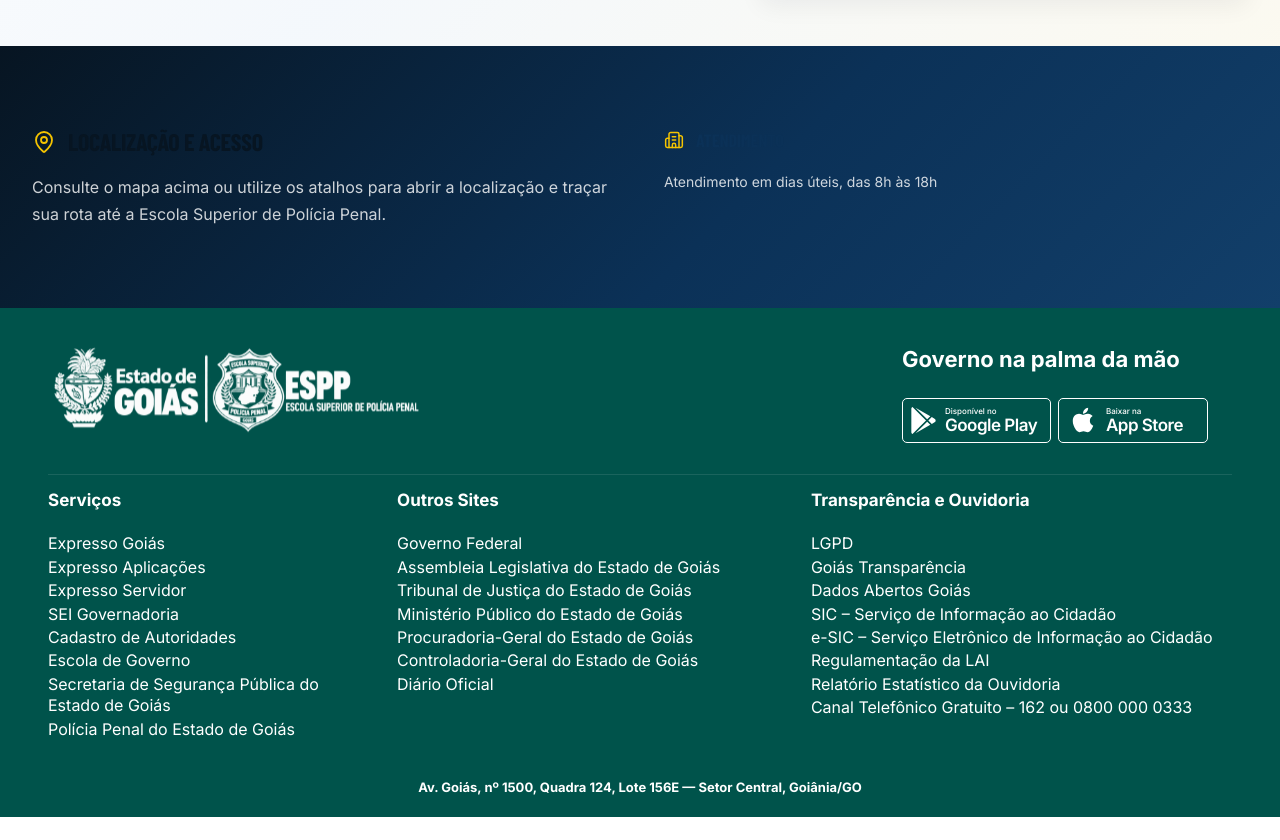
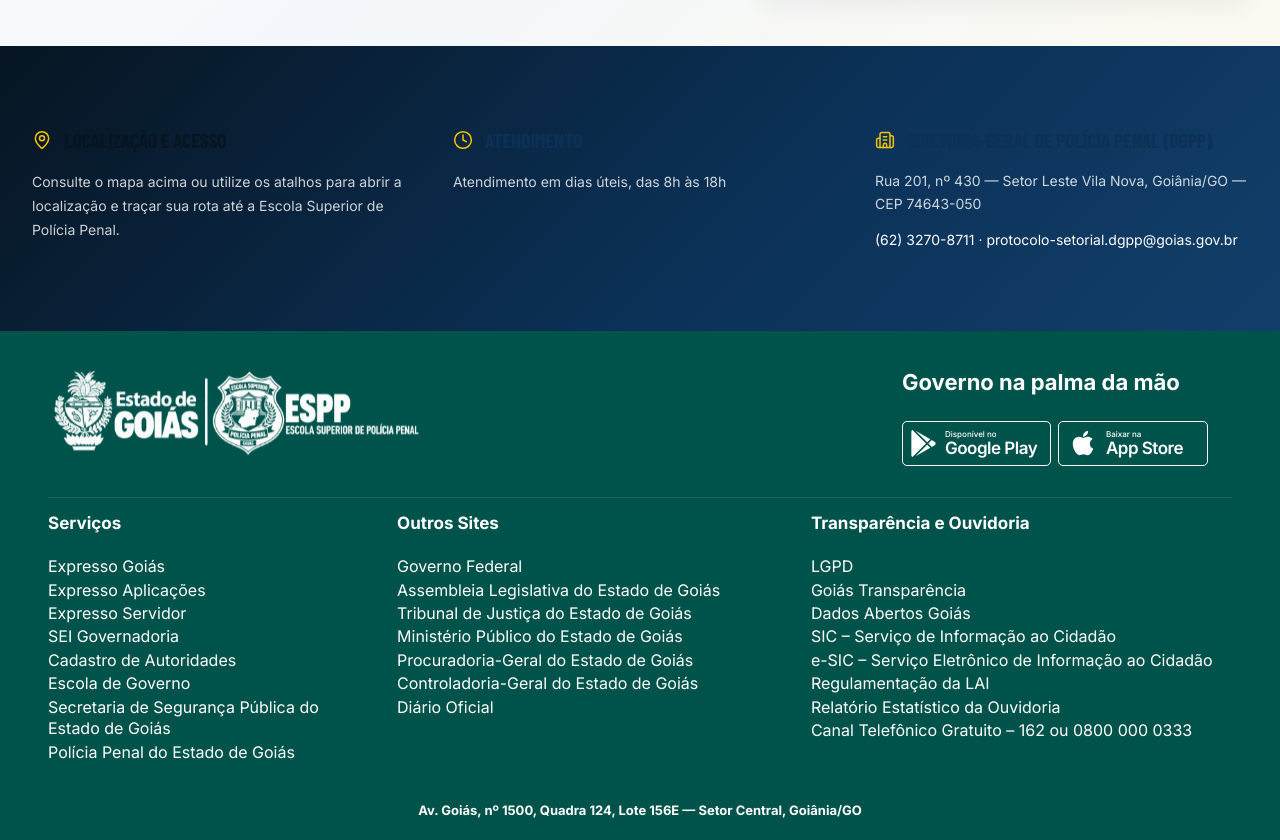
Before and after one commit to jhfmiguel/ppgo-espp-site, a Next.js app in the folder app/: page /localizacao in a window 1280 px wide. Shown: the part 1212-2052 px from the top of the page. Before the commit the page ends 2029 px from the top, so only its background shows below. Built offline with nearby package versions, Linux system fonts and the light colour scheme.

Commit message:
Alinha informações da faixa de localização em três colunas

```diff
--- a/app/components/localizacao.tsx
+++ b/app/components/localizacao.tsx
@@ -120,23 +120,43 @@ export function Localizacao() {
 
       <div className="localizacao-faixa-degrade mt-10 w-full bg-[#071522] bg-[linear-gradient(135deg,#071522_0%,#0b3157_58%,#123f6a_100%)] py-16 text-white lg:mt-12 lg:py-20">
         <div className="container-espp">
-          <div className="grid gap-8 lg:grid-cols-2 lg:gap-12">
+          <div className="grid gap-10 md:grid-cols-3 md:gap-8 lg:gap-12">
             <div>
-              <h2 className="title-display flex items-center gap-3 text-2xl text-white">
-                <MapPin className="size-6 text-[#f5c400]" aria-hidden="true" />
+              <h2 className="title-display flex items-center gap-3 text-xl text-white">
+                <MapPin className="size-5 shrink-0 text-[#f5c400]" aria-hidden="true" />
                 Localização e acesso
               </h2>
-              <p className="mt-4 max-w-2xl text-base leading-relaxed text-white/80">
+              <p className="mt-4 text-sm leading-relaxed text-white/80">
                 Consulte o mapa acima ou utilize os atalhos para abrir a localização e traçar sua rota até a Escola Superior de Polícia Penal.
               </p>
             </div>
+
             <div>
-              <h3 className="title-display flex items-center gap-3 text-lg text-white">
-                <Building2 className="size-5 text-[#f5c400]" aria-hidden="true" />
+              <h3 className="title-display flex items-center gap-3 text-xl text-white">
+                <Clock className="size-5 shrink-0 text-[#f5c400]" aria-hidden="true" />
                 Atendimento
               </h3>
               <p className="mt-4 text-sm leading-relaxed text-white/80">
                 {localizacao.horario}
+              </p>
+            </div>
+
+            <div>
+              <h3 className="title-display flex items-center gap-3 text-xl text-white">
+                <Building2 className="size-5 shrink-0 text-[#f5c400]" aria-hidden="true" />
+                {localizacao.sedeDgpp.titulo}
+              </h3>
+              <address className="mt-4 text-sm leading-relaxed text-white/80 not-italic">
+                {localizacao.sedeDgpp.endereco}
+              </address>
+              <p className="mt-3 text-sm leading-relaxed text-white/80">
+                <a href="tel:+556232708711" className="text-white transition-colors hover:text-[#f5c400]">
+                  {localizacao.sedeDgpp.telefone}
+                </a>
+                {" · "}
+                <a href={`mailto:${localizacao.sedeDgpp.email}`} className="break-all text-white transition-colors hover:text-[#f5c400]">
+                  {localizacao.sedeDgpp.email}
+                </a>
               </p>
             </div>
           </div>
```
